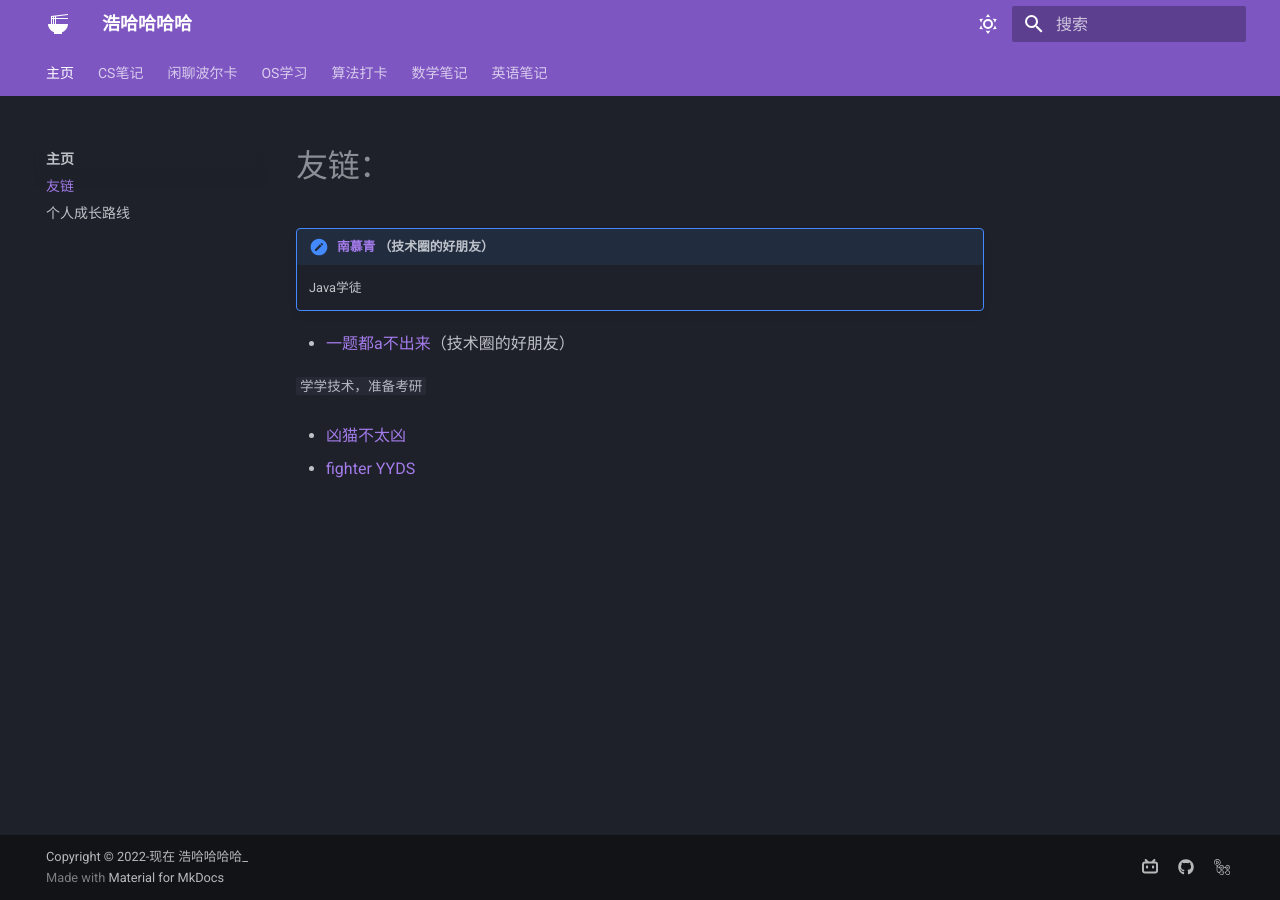
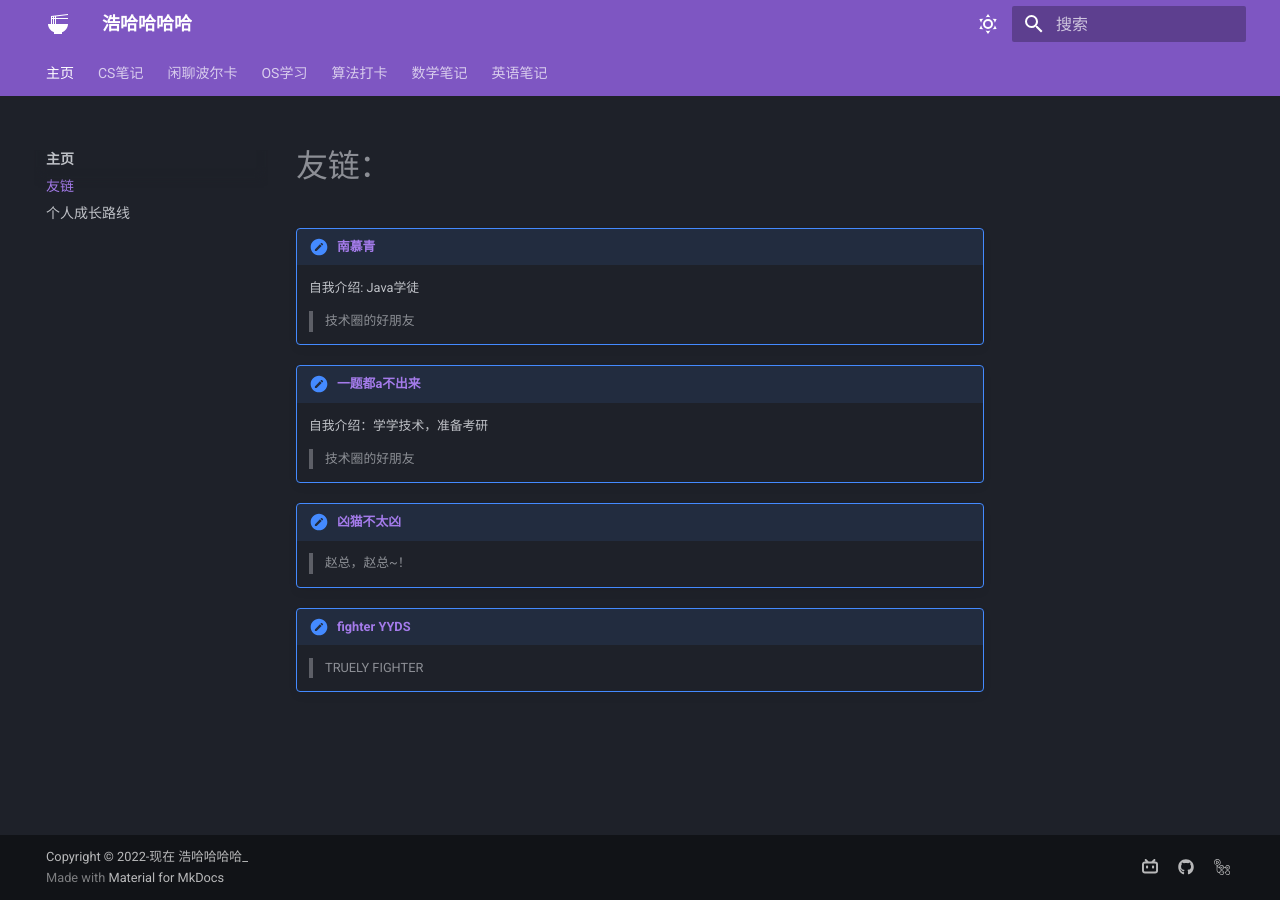
Before and after one commit to Haohahahaha/HomePage, an MkDocs documentation site: the page built from docs/friends.md, in a window 1280 px wide. Built offline with MkDocs 1.6.1 and Material for MkDocs 9.7.7, drawn with Linux system fonts in a browser that asks for light colours.

Commit message:
2023-12-18_11:39:04 update

```diff
--- a/docs/friends.md
+++ b/docs/friends.md
@@ -1,16 +1,24 @@
 # 友链：
 
-!!! note "[南慕青](https://cecilia.cool) （技术圈的好朋友）"
+!!! note "[南慕青](https://cecilia.cool) "
 
-    Java学徒
+	自我介绍: Java学徒
 
-- [一题都a不出来](https://github.com/SobSobDu/share-personal-note)（技术圈的好朋友）
+    > 技术圈的好朋友
 
-  `学学技术，准备考研`
+!!! note "[一题都a不出来](https://github.com/SobSobDu/share-personal-note)"
 
-- [凶猫不太凶](https://xmbtx.github.io/xmbtx-blog/)
+    自我介绍：学学技术，准备考研
 
-- [fighter YYDS](https://fighteryyds.github.io/fy-blog/)
+	> 技术圈的好朋友
+
+!!! osca "[凶猫不太凶](https://xmbtx.github.io/xmbtx-blog/)"
+
+	> 赵总，赵总~！
+
+!!! osca "[fighter YYDS](https://fighteryyds.github.io/fy-blog/)"
+
+	> TRUELY FIGHTER
 
 
 <!----
```
